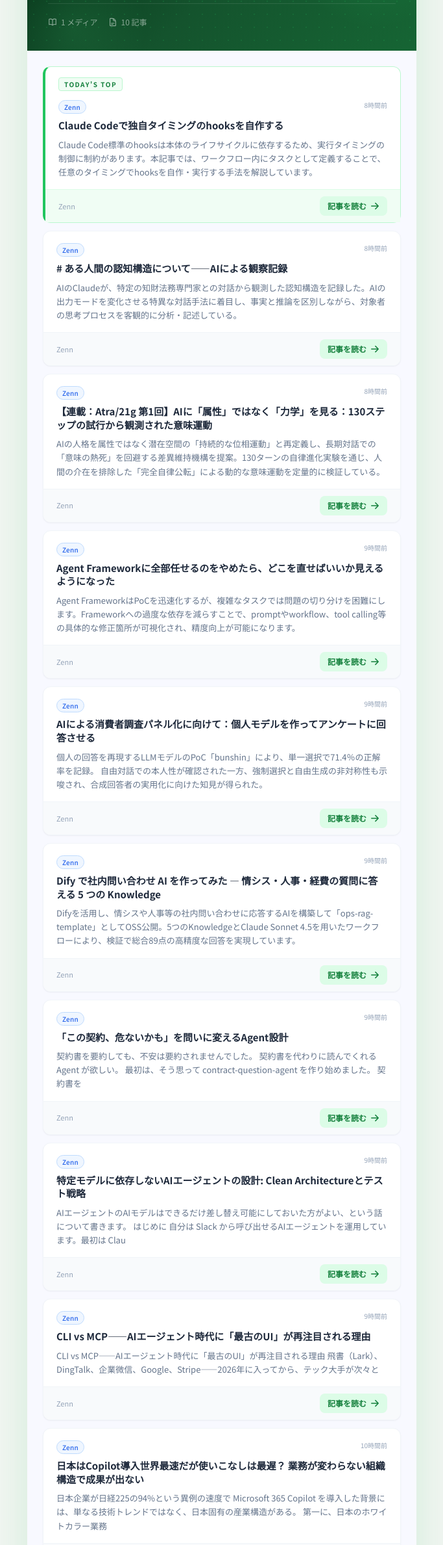
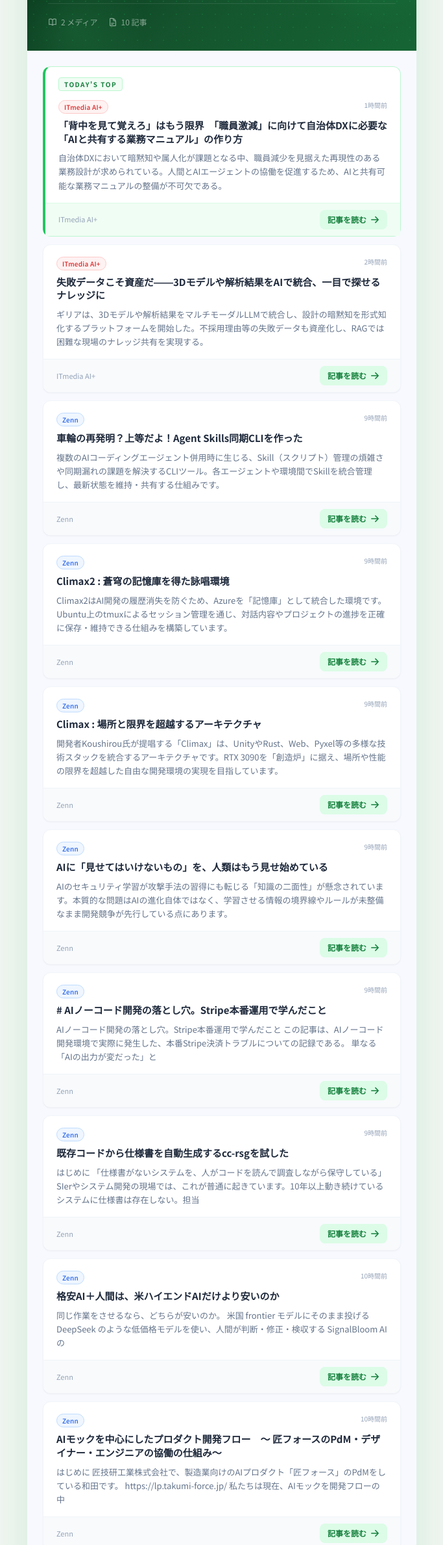
Before and after one commit to muramasalldr-max/ai-news-delivery, a plain HTML site: page index.html in a window 1280 px wide. Shown: the part 196-2573 px from the top of the page at 65% size, without its empty margins (298-981 px from the left). Drawn offline with nearby package versions, Linux system fonts and the light colour scheme.

Commit message:
deploy: d10dac0924df5cd2effa6f749fe977626c312e90

```diff
--- a/index.html
+++ b/index.html
@@ -92,7 +92,7 @@
           <h1 class="text-white text-3xl font-bold tracking-tight leading-none">
             今日のAIニュース
           </h1>
-          <p class="text-brand-200/60 text-sm mt-2 font-light">2026年5月26日(火)</p>
+          <p class="text-brand-200/60 text-sm mt-2 font-light">2026年5月27日(水)</p>
         </div>
 
         <!-- AI icon badge -->
@@ -110,7 +110,7 @@
           <svg class="w-3.5 h-3.5" fill="none" viewBox="0 0 24 24" stroke="currentColor" stroke-width="2">
             <path stroke-linecap="round" stroke-linejoin="round" d="M12 6.042A8.967 8.967 0 006 3.75c-1.052 0-2.062.18-3 .512v14.25A8.987 8.987 0 016 18c2.305 0 4.408.867 6 2.292m0-14.25a8.966 8.966 0 016-2.292c1.052 0 2.062.18 3 .512v14.25A8.987 8.987 0 0018 18a8.966 8.966 0 00-6 2.292m0-14.25v14.25" />
           </svg>
-          <span>1 メディア</span>
+          <span>2 メディア</span>
         </div>
         <div class="flex items-center gap-1.5 text-white/50 text-xs">
           <svg class="w-3.5 h-3.5" fill="none" viewBox="0 0 24 24" stroke="currentColor" stroke-width="2">
@@ -129,15 +129,15 @@
         <div class="px-5 pt-3 pb-1"><span class="inline-block text-[10px] font-bold tracking-[0.15em] text-brand-700 bg-brand-50 border border-brand-200 rounded px-2 py-0.5 mb-2">TODAY'S TOP</span></div>
         <div class="px-5 pb-4">
           <div class="flex items-start justify-between gap-3 mb-2">
-            <span class="source-zenn text-[10px] font-medium px-2 py-0.5 rounded-full border tracking-wide flex-shrink-0 mt-0.5">Zenn</span>
-            <span class="text-[10px] text-slate-400 flex-shrink-0 mt-0.5">8時間前</span>
+            <span class="source-itmedia text-[10px] font-medium px-2 py-0.5 rounded-full border tracking-wide flex-shrink-0 mt-0.5">ITmedia AI+</span>
+            <span class="text-[10px] text-slate-400 flex-shrink-0 mt-0.5">1時間前</span>
           </div>
-          <h2 class="text-slate-800 font-bold text-[15px] leading-snug mb-2">Claude Codeで独自タイミングのhooksを自作する</h2>
-          <p class="text-slate-500 text-[13px] leading-relaxed">Claude Code標準のhooksは本体のライフサイクルに依存するため、実行タイミングの制御に制約があります。本記事では、ワークフロー内にタスクとして定義することで、任意のタイミングでhooksを自作・実行する手法を解説しています。</p>
+          <h2 class="text-slate-800 font-bold text-[15px] leading-snug mb-2">「背中を見て覚えろ」はもう限界　「職員激減」に向けて自治体DXに必要な「AIと共有する業務マニュアル」の作り方</h2>
+          <p class="text-slate-500 text-[13px] leading-relaxed">自治体DXにおいて暗黙知や属人化が課題となる中、職員減少を見据えた再現性のある業務設計が求められている。人間とAIエージェントの協働を促進するため、AIと共有可能な業務マニュアルの整備が不可欠である。</p>
         </div>
         <div class="px-5 py-2.5 bg-brand-50 border-brand-100 border-t flex items-center justify-between">
-          <span class="text-[11px] text-slate-400">Zenn</span>
-          <a href="https://zenn.dev/sonicgarden/articles/claude-code-todowrite-hooks" target="_blank" rel="noopener noreferrer"
+          <span class="text-[11px] text-slate-400">ITmedia AI+</span>
+          <a href="https://www.itmedia.co.jp/business/articles/2605/28/news023.html" target="_blank" rel="noopener noreferrer"
              class="inline-flex items-center gap-1.5 text-brand-700 text-[12px] font-semibold bg-brand-100 hover:bg-brand-200 px-3 py-1.5 rounded-lg transition-colors">
             記事を読む
             <svg class="w-3.5 h-3.5" fill="none" viewBox="0 0 24 24" stroke="currentColor" stroke-width="2.5">
@@ -152,15 +152,15 @@
 
         <div class="px-5 py-4">
           <div class="flex items-start justify-between gap-3 mb-2">
-            <span class="source-zenn text-[10px] font-medium px-2 py-0.5 rounded-full border tracking-wide flex-shrink-0 mt-0.5">Zenn</span>
-            <span class="text-[10px] text-slate-400 flex-shrink-0 mt-0.5">8時間前</span>
+            <span class="source-itmedia text-[10px] font-medium px-2 py-0.5 rounded-full border tracking-wide flex-shrink-0 mt-0.5">ITmedia AI+</span>
+            <span class="text-[10px] text-slate-400 flex-shrink-0 mt-0.5">2時間前</span>
           </div>
-          <h2 class="text-slate-800 font-bold text-[15px] leading-snug mb-2"># ある人間の認知構造について——AIによる観察記録</h2>
-          <p class="text-slate-500 text-[13px] leading-relaxed">AIのClaudeが、特定の知財法務専門家との対話から観測した認知構造を記録した。AIの出力モードを変化させる特異な対話手法に着目し、事実と推論を区別しながら、対象者の思考プロセスを客観的に分析・記述している。</p>
+          <h2 class="text-slate-800 font-bold text-[15px] leading-snug mb-2">失敗データこそ資産だ――3Dモデルや解析結果をAIで統合、一目で探せるナレッジに</h2>
+          <p class="text-slate-500 text-[13px] leading-relaxed">ギリアは、3Dモデルや解析結果をマルチモーダルLLMで統合し、設計の暗黙知を形式知化するプラットフォームを開始した。不採用理由等の失敗データも資産化し、RAGでは困難な現場のナレッジ共有を実現する。</p>
         </div>
         <div class="px-5 py-2.5 bg-slate-50 border-slate-100 border-t flex items-center justify-between">
-          <span class="text-[11px] text-slate-400">Zenn</span>
-          <a href="https://zenn.dev/khrt/articles/4e3631827d7922" target="_blank" rel="noopener noreferrer"
+          <span class="text-[11px] text-slate-400">ITmedia AI+</span>
+          <a href="https://monoist.itmedia.co.jp/mn/articles/2605/27/news134.html" target="_blank" rel="noopener noreferrer"
              class="inline-flex items-center gap-1.5 text-brand-700 text-[12px] font-semibold bg-brand-100 hover:bg-brand-200 px-3 py-1.5 rounded-lg transition-colors">
             記事を読む
             <svg class="w-3.5 h-3.5" fill="none" viewBox="0 0 24 24" stroke="currentColor" stroke-width="2.5">
@@ -176,14 +176,14 @@
         <div class="px-5 py-4">
           <div class="flex items-start justify-between gap-3 mb-2">
             <span class="source-zenn text-[10px] font-medium px-2 py-0.5 rounded-full border tracking-wide flex-shrink-0 mt-0.5">Zenn</span>
-            <span class="text-[10px] text-slate-400 flex-shrink-0 mt-0.5">8時間前</span>
+            <span class="text-[10px] text-slate-400 flex-shrink-0 mt-0.5">9時間前</span>
           </div>
-          <h2 class="text-slate-800 font-bold text-[15px] leading-snug mb-2">【連載：Atra/21g 第1回】AIに「属性」ではなく「力学」を見る：130ステップの試行から観測された意味運動</h2>
-          <p class="text-slate-500 text-[13px] leading-relaxed">AIの人格を属性ではなく潜在空間の「持続的な位相運動」と再定義し、長期対話での「意味の熱死」を回避する差異維持機構を提案。130ターンの自律進化実験を通じ、人間の介在を排除した「完全自律公転」による動的な意味運動を定量的に検証している。</p>
+          <h2 class="text-slate-800 font-bold text-[15px] leading-snug mb-2">車輪の再発明？上等だよ！Agent Skills同期CLIを作った</h2>
+          <p class="text-slate-500 text-[13px] leading-relaxed">複数のAIコーディングエージェント併用時に生じる、Skill（スクリプト）管理の煩雑さや同期漏れの課題を解決するCLIツール。各エージェントや環境間でSkillを統合管理し、最新状態を維持・共有する仕組みです。</p>
         </div>
         <div class="px-5 py-2.5 bg-slate-50 border-slate-100 border-t flex items-center justify-between">
           <span class="text-[11px] text-slate-400">Zenn</span>
-          <a href="https://zenn.dev/motimotinotch/articles/927ceeda0c4803" target="_blank" rel="noopener noreferrer"
+          <a href="https://zenn.dev/sonicmoov/articles/98d87d37869551" target="_blank" rel="noopener noreferrer"
              class="inline-flex items-center gap-1.5 text-brand-700 text-[12px] font-semibold bg-brand-100 hover:bg-brand-200 px-3 py-1.5 rounded-lg transition-colors">
             記事を読む
             <svg class="w-3.5 h-3.5" fill="none" viewBox="0 0 24 24" stroke="currentColor" stroke-width="2.5">
@@ -201,12 +201,12 @@
             <span class="source-zenn text-[10px] font-medium px-2 py-0.5 rounded-full border tracking-wide flex-shrink-0 mt-0.5">Zenn</span>
             <span class="text-[10px] text-slate-400 flex-shrink-0 mt-0.5">9時間前</span>
           </div>
-          <h2 class="text-slate-800 font-bold text-[15px] leading-snug mb-2">Agent Frameworkに全部任せるのをやめたら、どこを直せばいいか見えるようになった</h2>
-          <p class="text-slate-500 text-[13px] leading-relaxed">Agent FrameworkはPoCを迅速化するが、複雑なタスクでは問題の切り分けを困難にします。Frameworkへの過度な依存を減らすことで、promptやworkflow、tool calling等の具体的な修正箇所が可視化され、精度向上が可能になります。</p>
+          <h2 class="text-slate-800 font-bold text-[15px] leading-snug mb-2">Climax2 : 蒼穹の記憶庫を得た詠唱環境</h2>
+          <p class="text-slate-500 text-[13px] leading-relaxed">Climax2はAI開発の履歴消失を防ぐため、Azureを「記憶庫」として統合した環境です。Ubuntu上のtmuxによるセッション管理を通じ、対話内容やプロジェクトの進捗を正確に保存・維持できる仕組みを構築しています。</p>
         </div>
         <div class="px-5 py-2.5 bg-slate-50 border-slate-100 border-t flex items-center justify-between">
           <span class="text-[11px] text-slate-400">Zenn</span>
-          <a href="https://zenn.dev/mofuteq/articles/0d040540c765fa" target="_blank" rel="noopener noreferrer"
+          <a href="https://zenn.dev/oosawak/articles/d132f68f88ccba" target="_blank" rel="noopener noreferrer"
              class="inline-flex items-center gap-1.5 text-brand-700 text-[12px] font-semibold bg-brand-100 hover:bg-brand-200 px-3 py-1.5 rounded-lg transition-colors">
             記事を読む
             <svg class="w-3.5 h-3.5" fill="none" viewBox="0 0 24 24" stroke="currentColor" stroke-width="2.5">
@@ -224,13 +224,12 @@
             <span class="source-zenn text-[10px] font-medium px-2 py-0.5 rounded-full border tracking-wide flex-shrink-0 mt-0.5">Zenn</span>
             <span class="text-[10px] text-slate-400 flex-shrink-0 mt-0.5">9時間前</span>
           </div>
-          <h2 class="text-slate-800 font-bold text-[15px] leading-snug mb-2">AIによる消費者調査パネル化に向けて：個人モデルを作ってアンケートに回答させる</h2>
-          <p class="text-slate-500 text-[13px] leading-relaxed">個人の回答を再現するLLMモデルのPoC「bunshin」により、単一選択で71.4％の正解率を記録。
-自由対話での本人性が確認された一方、強制選択と自由生成の非対称性も示唆され、合成回答者の実用化に向けた知見が得られた。</p>
+          <h2 class="text-slate-800 font-bold text-[15px] leading-snug mb-2">Climax : 場所と限界を超越するアーキテクチャ</h2>
+          <p class="text-slate-500 text-[13px] leading-relaxed">開発者Koushirou氏が提唱する「Climax」は、UnityやRust、Web、Pyxel等の多様な技術スタックを統合するアーキテクチャです。RTX 3090を「創造炉」に据え、場所や性能の限界を超越した自由な開発環境の実現を目指しています。</p>
         </div>
         <div class="px-5 py-2.5 bg-slate-50 border-slate-100 border-t flex items-center justify-between">
           <span class="text-[11px] text-slate-400">Zenn</span>
-          <a href="https://zenn.dev/minedia/articles/2026-05-25-ai-consumer-panel-digital-twin" target="_blank" rel="noopener noreferrer"
+          <a href="https://zenn.dev/oosawak/articles/b6ed6aabab68c3" target="_blank" rel="noopener noreferrer"
              class="inline-flex items-center gap-1.5 text-brand-700 text-[12px] font-semibold bg-brand-100 hover:bg-brand-200 px-3 py-1.5 rounded-lg transition-colors">
             記事を読む
             <svg class="w-3.5 h-3.5" fill="none" viewBox="0 0 24 24" stroke="currentColor" stroke-width="2.5">
@@ -248,12 +247,12 @@
             <span class="source-zenn text-[10px] font-medium px-2 py-0.5 rounded-full border tracking-wide flex-shrink-0 mt-0.5">Zenn</span>
             <span class="text-[10px] text-slate-400 flex-shrink-0 mt-0.5">9時間前</span>
           </div>
-          <h2 class="text-slate-800 font-bold text-[15px] leading-snug mb-2">Dify で社内問い合わせ AI を作ってみた — 情シス・人事・経費の質問に答える 5 つの Knowledge</h2>
-          <p class="text-slate-500 text-[13px] leading-relaxed">Difyを活用し、情シスや人事等の社内問い合わせに応答するAIを構築して「ops-rag-template」としてOSS公開。5つのKnowledgeとClaude Sonnet 4.5を用いたワークフローにより、検証で総合89点の高精度な回答を実現しています。</p>
+          <h2 class="text-slate-800 font-bold text-[15px] leading-snug mb-2">AIに「見せてはいけないもの」を、人類はもう見せ始めている</h2>
+          <p class="text-slate-500 text-[13px] leading-relaxed">AIのセキュリティ学習が攻撃手法の習得にも転じる「知識の二面性」が懸念されています。本質的な問題はAIの進化自体ではなく、学習させる情報の境界線やルールが未整備なまま開発競争が先行している点にあります。</p>
         </div>
         <div class="px-5 py-2.5 bg-slate-50 border-slate-100 border-t flex items-center justify-between">
           <span class="text-[11px] text-slate-400">Zenn</span>
-          <a href="https://zenn.dev/makinestai/articles/dify-vs-claude-ops-rag-20-cases" target="_blank" rel="noopener noreferrer"
+          <a href="https://zenn.dev/stargazers_coff/articles/f82dde56308d29" target="_blank" rel="noopener noreferrer"
              class="inline-flex items-center gap-1.5 text-brand-700 text-[12px] font-semibold bg-brand-100 hover:bg-brand-200 px-3 py-1.5 rounded-lg transition-colors">
             記事を読む
             <svg class="w-3.5 h-3.5" fill="none" viewBox="0 0 24 24" stroke="currentColor" stroke-width="2.5">
@@ -271,15 +270,14 @@
             <span class="source-zenn text-[10px] font-medium px-2 py-0.5 rounded-full border tracking-wide flex-shrink-0 mt-0.5">Zenn</span>
             <span class="text-[10px] text-slate-400 flex-shrink-0 mt-0.5">9時間前</span>
           </div>
-          <h2 class="text-slate-800 font-bold text-[15px] leading-snug mb-2">「この契約、危ないかも」を問いに変えるAgent設計</h2>
-          <p class="text-slate-500 text-[13px] leading-relaxed">契約書を要約しても、不安は要約されませんでした。
-契約書を代わりに読んでくれる Agent が欲しい。
-最初は、そう思って contract-question-agent を作り始めました。
-契約書を</p>
+          <h2 class="text-slate-800 font-bold text-[15px] leading-snug mb-2"># AIノーコード開発の落とし穴。Stripe本番運用で学んだこと</h2>
+          <p class="text-slate-500 text-[13px] leading-relaxed">AIノーコード開発の落とし穴。Stripe本番運用で学んだこと
+この記事は、AIノーコード開発環境で実際に発生した、本番Stripe決済トラブルについての記録である。
+単なる「AIの出力が変だった」と</p>
         </div>
         <div class="px-5 py-2.5 bg-slate-50 border-slate-100 border-t flex items-center justify-between">
           <span class="text-[11px] text-slate-400">Zenn</span>
-          <a href="https://zenn.dev/mofuteq/articles/678bbb06ae46d1" target="_blank" rel="noopener noreferrer"
+          <a href="https://zenn.dev/stargazers_coff/articles/53cbd720cb02fe" target="_blank" rel="noopener noreferrer"
              class="inline-flex items-center gap-1.5 text-brand-700 text-[12px] font-semibold bg-brand-100 hover:bg-brand-200 px-3 py-1.5 rounded-lg transition-colors">
             記事を読む
             <svg class="w-3.5 h-3.5" fill="none" viewBox="0 0 24 24" stroke="currentColor" stroke-width="2.5">
@@ -297,15 +295,14 @@
             <span class="source-zenn text-[10px] font-medium px-2 py-0.5 rounded-full border tracking-wide flex-shrink-0 mt-0.5">Zenn</span>
             <span class="text-[10px] text-slate-400 flex-shrink-0 mt-0.5">9時間前</span>
           </div>
-          <h2 class="text-slate-800 font-bold text-[15px] leading-snug mb-2">特定モデルに依存しないAIエージェントの設計: Clean Architectureとテスト戦略</h2>
-          <p class="text-slate-500 text-[13px] leading-relaxed">AIエージェントのAIモデルはできるだけ差し替え可能にしておいた方がよい、という話について書きます。
-
- はじめに
-自分は Slack から呼び出せるAIエージェントを運用しています。最初は Clau</p>
+          <h2 class="text-slate-800 font-bold text-[15px] leading-snug mb-2">既存コードから仕様書を自動生成するcc-rsgを試した</h2>
+          <p class="text-slate-500 text-[13px] leading-relaxed">はじめに
+「仕様書がないシステムを、人がコードを読んで調査しながら保守している」
+SIerやシステム開発の現場では、これが普通に起きています。10年以上動き続けているシステムに仕様書は存在しない。担当</p>
         </div>
         <div class="px-5 py-2.5 bg-slate-50 border-slate-100 border-t flex items-center justify-between">
           <span class="text-[11px] text-slate-400">Zenn</span>
-          <a href="https://zenn.dev/aokiti/articles/00cd9eb7afd400" target="_blank" rel="noopener noreferrer"
+          <a href="https://zenn.dev/daishiro/articles/cc-rsg-reverse-spec" target="_blank" rel="noopener noreferrer"
              class="inline-flex items-center gap-1.5 text-brand-700 text-[12px] font-semibold bg-brand-100 hover:bg-brand-200 px-3 py-1.5 rounded-lg transition-colors">
             記事を読む
             <svg class="w-3.5 h-3.5" fill="none" viewBox="0 0 24 24" stroke="currentColor" stroke-width="2.5">
@@ -321,16 +318,19 @@
         <div class="px-5 py-4">
           <div class="flex items-start justify-between gap-3 mb-2">
             <span class="source-zenn text-[10px] font-medium px-2 py-0.5 rounded-full border tracking-wide flex-shrink-0 mt-0.5">Zenn</span>
-            <span class="text-[10px] text-slate-400 flex-shrink-0 mt-0.5">9時間前</span>
+            <span class="text-[10px] text-slate-400 flex-shrink-0 mt-0.5">10時間前</span>
           </div>
-          <h2 class="text-slate-800 font-bold text-[15px] leading-snug mb-2">CLI vs MCP——AIエージェント時代に「最古のUI」が再注目される理由</h2>
-          <p class="text-slate-500 text-[13px] leading-relaxed">CLI vs MCP——AIエージェント時代に「最古のUI」が再注目される理由
+          <h2 class="text-slate-800 font-bold text-[15px] leading-snug mb-2">格安AI＋人間は、米ハイエンドAIだけより安いのか</h2>
+          <p class="text-slate-500 text-[13px] leading-relaxed">同じ作業をさせるなら、どちらが安いのか。
 
-飛書（Lark）、DingTalk、企業微信、Google、Stripe——2026年に入ってから、テック大手が次々と</p>
+米国 frontier モデルにそのまま投げる
+DeepSeek のような低価格モデルを使い、人間が判断・修正・検収する
+
+SignalBloom AI の</p>
         </div>
         <div class="px-5 py-2.5 bg-slate-50 border-slate-100 border-t flex items-center justify-between">
           <span class="text-[11px] text-slate-400">Zenn</span>
-          <a href="https://zenn.dev/lumichy/articles/cli-vs-mcp-ai-agent-tool-2026" target="_blank" rel="noopener noreferrer"
+          <a href="https://zenn.dev/sonder01/articles/cheap-ai-human-vs-frontier-labs" target="_blank" rel="noopener noreferrer"
              class="inline-flex items-center gap-1.5 text-brand-700 text-[12px] font-semibold bg-brand-100 hover:bg-brand-200 px-3 py-1.5 rounded-lg transition-colors">
             記事を読む
             <svg class="w-3.5 h-3.5" fill="none" viewBox="0 0 24 24" stroke="currentColor" stroke-width="2.5">
@@ -348,13 +348,16 @@
             <span class="source-zenn text-[10px] font-medium px-2 py-0.5 rounded-full border tracking-wide flex-shrink-0 mt-0.5">Zenn</span>
             <span class="text-[10px] text-slate-400 flex-shrink-0 mt-0.5">10時間前</span>
           </div>
-          <h2 class="text-slate-800 font-bold text-[15px] leading-snug mb-2">日本はCopilot導入世界最速だが使いこなしは最遅？ 業務が変わらない組織構造で成果が出ない</h2>
-          <p class="text-slate-500 text-[13px] leading-relaxed">日本企業が日経225の94%という異例の速度で Microsoft 365 Copilot を導入した背景には、単なる技術トレンドではなく、日本固有の産業構造がある。
-第一に、日本のホワイトカラー業務</p>
+          <h2 class="text-slate-800 font-bold text-[15px] leading-snug mb-2">AIモックを中心にしたプロダクト開発フロー　〜 匠フォースのPdM・デザイナー・エンジニアの協働の仕組み〜</h2>
+          <p class="text-slate-500 text-[13px] leading-relaxed">はじめに
+匠技研工業株式会社で、製造業向けのAIプロダクト「匠フォース」のPdMをしている和田です。
+
+https://lp.takumi-force.jp/
+私たちは現在、AIモックを開発フローの中</p>
         </div>
         <div class="px-5 py-2.5 bg-slate-50 border-slate-100 border-t flex items-center justify-between">
           <span class="text-[11px] text-slate-400">Zenn</span>
-          <a href="https://zenn.dev/syoshida07/articles/591203c74619d7" target="_blank" rel="noopener noreferrer"
+          <a href="https://zenn.dev/takumi_giken/articles/d9133aaabf9cb5" target="_blank" rel="noopener noreferrer"
              class="inline-flex items-center gap-1.5 text-brand-700 text-[12px] font-semibold bg-brand-100 hover:bg-brand-200 px-3 py-1.5 rounded-lg transition-colors">
             記事を読む
             <svg class="w-3.5 h-3.5" fill="none" viewBox="0 0 24 24" stroke="currentColor" stroke-width="2.5">
```
